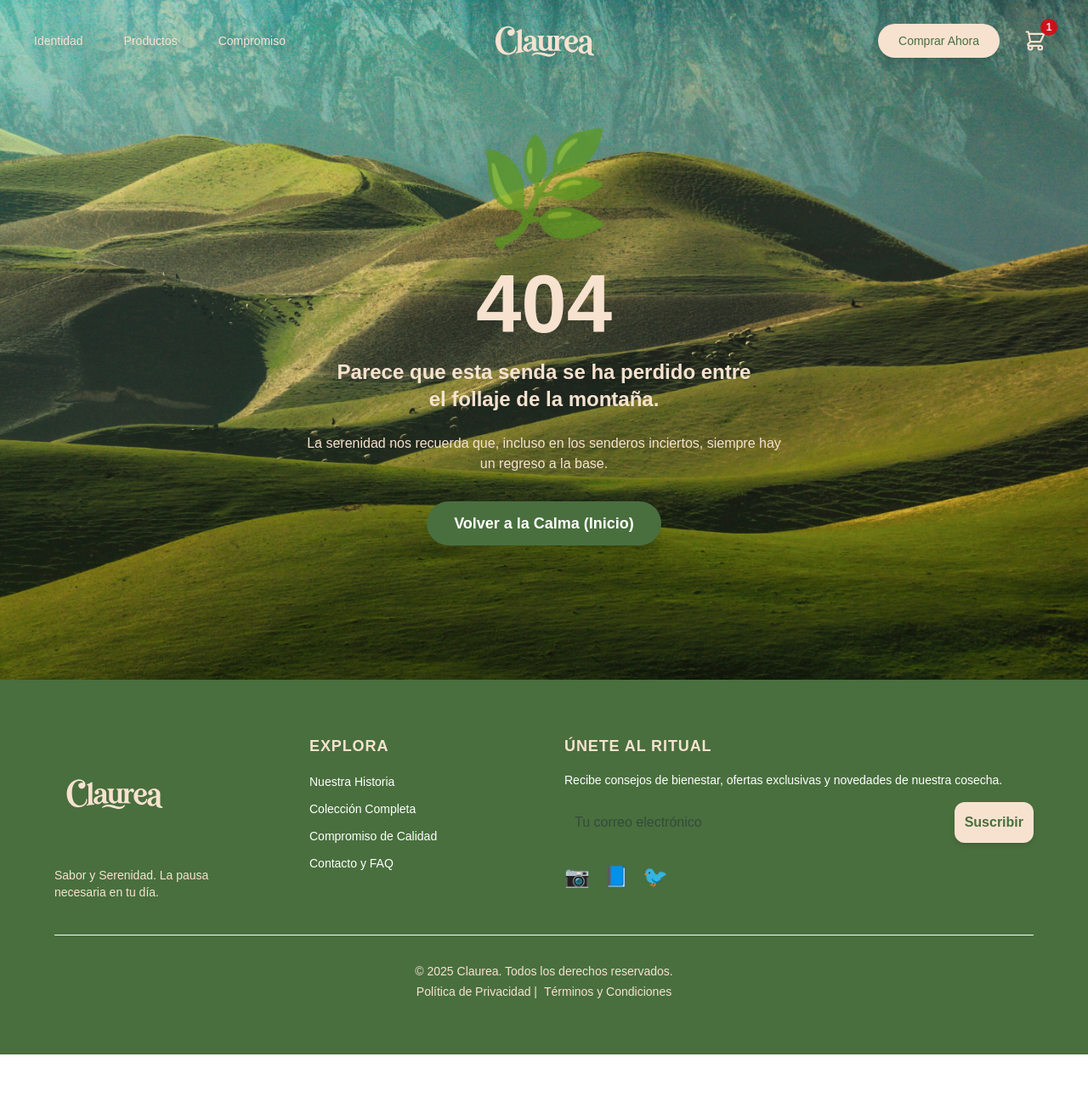
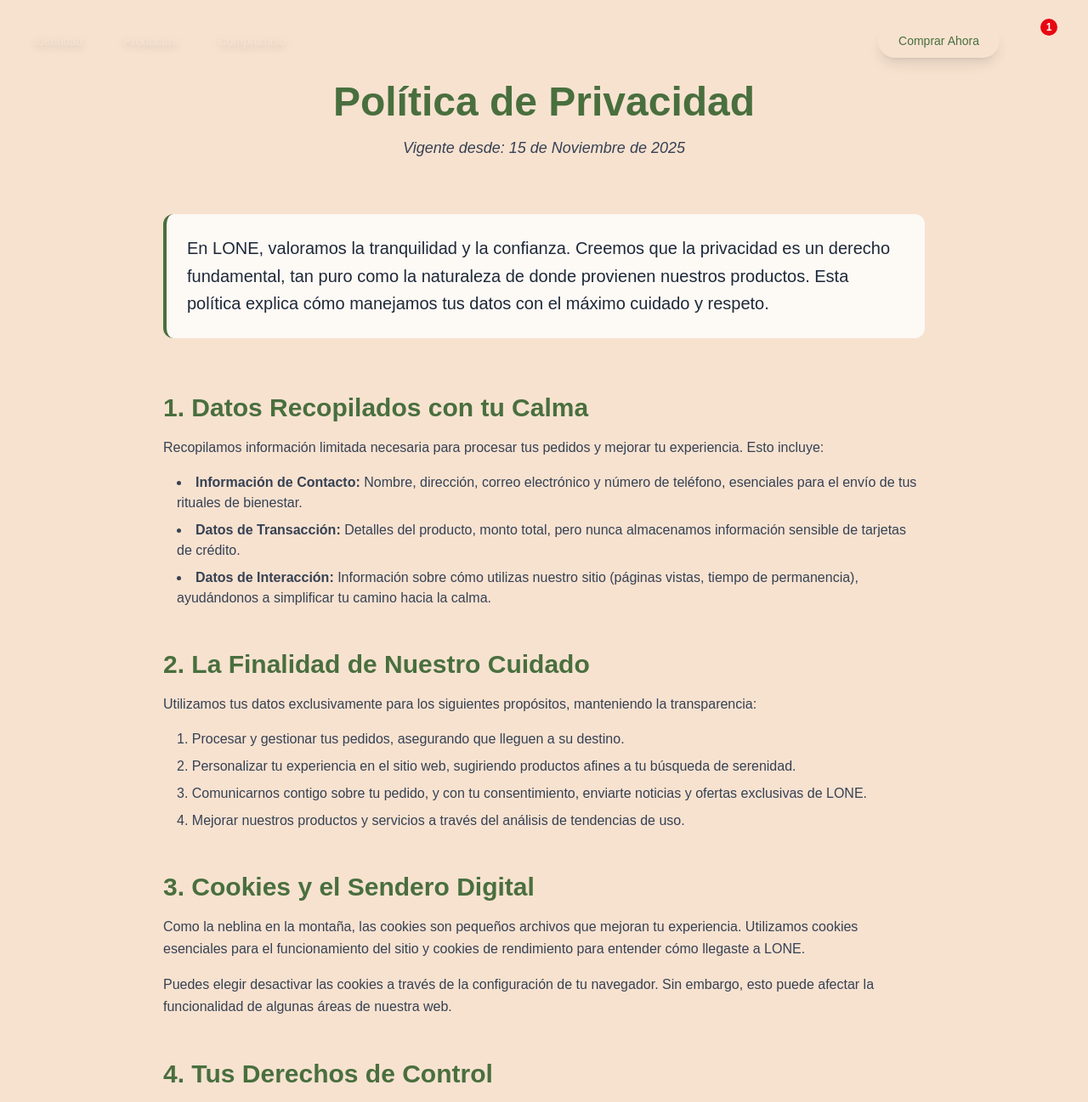
Before and after one commit to alancueva/labsClaurea, a Next.js app: page /page/politica-de-privacidad in a window 1280 px wide. Before the commit this address had no page. Shown: the top 1297 px of the page at 85% size. Before the commit the page ends 1241 px from the top, so only its background shows below. Built offline with nearby package versions, Linux system fonts and the light colour scheme.

Commit message:
agregar politicas de privacidad

```diff
--- /dev/null
+++ b/src/app/page/politica-de-privacidad/page.tsx
@@ -0,0 +1,104 @@
+import React from 'react';
+
+// Definición de colores para consistencia
+const BRAND_COLORS = {
+  primaryGreen: '#496F3E',
+  secondaryBeige: '#F7E2D0',
+};
+
+const PrivacyPolicy: React.FC = () => {
+  const greenColor = BRAND_COLORS.primaryGreen;
+  const beigeColor = BRAND_COLORS.secondaryBeige;
+
+  return (
+    <section id="privacy" className="py-24 px-4 md:px-12" style={{ backgroundColor: beigeColor }}>
+      <div className="max-w-4xl mx-auto">
+
+        {/* Título Principal */}
+        <h1 className="text-5xl font-extrabold mb-4 text-center" style={{ color: greenColor }}>
+          Política de Privacidad
+        </h1>
+        <p className="text-center text-lg mb-16 italic text-gray-700">
+          Vigente desde: 15 de Noviembre de 2025
+        </p>
+
+        {/* Introducción - Tono de Esencia */}
+        <div className="mb-16 p-6 rounded-xl border-l-4" style={{ borderColor: greenColor, backgroundColor: 'rgba(255, 255, 255, 0.8)' }}>
+          <p className="text-gray-800 leading-relaxed text-xl font-medium">
+            En LONE, valoramos la tranquilidad y la confianza. Creemos que la privacidad es un derecho fundamental, tan puro como la naturaleza de donde provienen nuestros productos. Esta política explica cómo manejamos tus datos con el máximo cuidado y respeto.
+          </p>
+        </div>
+
+        {/* Sección 1: Datos que Recopilamos */}
+        <div className="mb-12">
+          <h2 className="text-3xl font-bold mb-4" style={{ color: greenColor }}>
+            1. Datos Recopilados con tu Calma
+          </h2>
+          <p className="text-gray-700 leading-relaxed mb-4">
+            Recopilamos información limitada necesaria para procesar tus pedidos y mejorar tu experiencia. Esto incluye:
+          </p>
+          <ul className="list-disc list-inside space-y-2 pl-4 text-gray-700">
+            <li><span className="font-semibold">Información de Contacto:</span> Nombre, dirección, correo electrónico y número de teléfono, esenciales para el envío de tus rituales de bienestar.</li>
+            <li><span className="font-semibold">Datos de Transacción:</span> Detalles del producto, monto total, pero nunca almacenamos información sensible de tarjetas de crédito.</li>
+            <li><span className="font-semibold">Datos de Interacción:</span> Información sobre cómo utilizas nuestro sitio (páginas vistas, tiempo de permanencia), ayudándonos a simplificar tu camino hacia la calma.</li>
+          </ul>
+        </div>
+
+        {/* Sección 2: Uso y Finalidad de los Datos */}
+        <div className="mb-12">
+          <h2 className="text-3xl font-bold mb-4" style={{ color: greenColor }}>
+            2. La Finalidad de Nuestro Cuidado
+          </h2>
+          <p className="text-gray-700 leading-relaxed mb-4">
+            Utilizamos tus datos exclusivamente para los siguientes propósitos, manteniendo la transparencia:
+          </p>
+          <ol className="list-decimal list-inside space-y-2 pl-4 text-gray-700">
+            <li>Procesar y gestionar tus pedidos, asegurando que lleguen a su destino.</li>
+            <li>Personalizar tu experiencia en el sitio web, sugiriendo productos afines a tu búsqueda de serenidad.</li>
+            <li>Comunicarnos contigo sobre tu pedido, y con tu consentimiento, enviarte noticias y ofertas exclusivas de LONE.</li>
+            <li>Mejorar nuestros productos y servicios a través del análisis de tendencias de uso.</li>
+          </ol>
+        </div>
+
+        {/* Sección 3: Cookies y el Sendero Digital */}
+        <div className="mb-12">
+          <h2 className="text-3xl font-bold mb-4" style={{ color: greenColor }}>
+            3. Cookies y el Sendero Digital
+          </h2>
+          <p className="text-gray-700 leading-relaxed mb-4">
+            Como la neblina en la montaña, las cookies son pequeños archivos que mejoran tu experiencia. Utilizamos cookies esenciales para el funcionamiento del sitio y cookies de rendimiento para entender cómo llegaste a LONE.
+          </p>
+          <p className="text-gray-700 leading-relaxed">
+            Puedes elegir desactivar las cookies a través de la configuración de tu navegador. Sin embargo, esto puede afectar la funcionalidad de algunas áreas de nuestra web.
+          </p>
+        </div>
+
+        {/* Sección 4: Tus Derechos y Control */}
+        <div className="mb-12">
+          <h2 className="text-3xl font-bold mb-4" style={{ color: greenColor }}>
+            4. Tus Derechos de Control
+          </h2>
+          <p className="text-gray-700 leading-relaxed mb-4">
+            Tienes control total sobre la información que nos has proporcionado. Puedes ejercer los siguientes derechos en cualquier momento:
+          </p>
+          <ul className="list-disc list-inside space-y-2 pl-4 text-gray-700">
+            <li><span className="font-semibold">Acceso:</span> Solicitar una copia de tus datos personales.</li>
+            <li><span className="font-semibold">Rectificación:</span> Pedir que corrijamos cualquier dato incompleto o inexacto.</li>
+            <li><span className="font-semibold">Oposición:</span> Oponerte al procesamiento de tus datos para fines de marketing directo.</li>
+            <li><span className="font-semibold">Eliminación:</span> Solicitar la eliminación de tus datos, sujeto a las obligaciones legales de retención.</li>
+          </ul>
+        </div>
+
+        {/* Cierre */}
+        <div className="pt-10 border-t" style={{ borderColor: greenColor, opacity: 0.5 }}>
+          <p className="text-gray-800 text-center text-lg font-semibold">
+            Gracias por confiar en LONE TEA HOUSE. Tu privacidad es parte de nuestro compromiso con la tranquilidad.
+          </p>
+        </div>
+
+      </div>
+    </section>
+  );
+};
+
+export default PrivacyPolicy;
```
